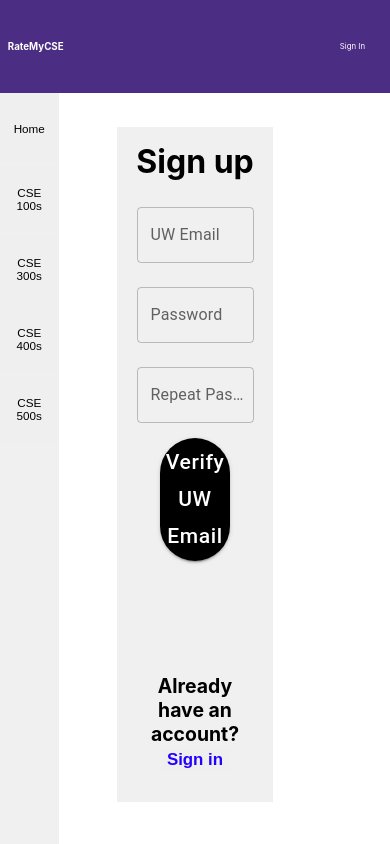
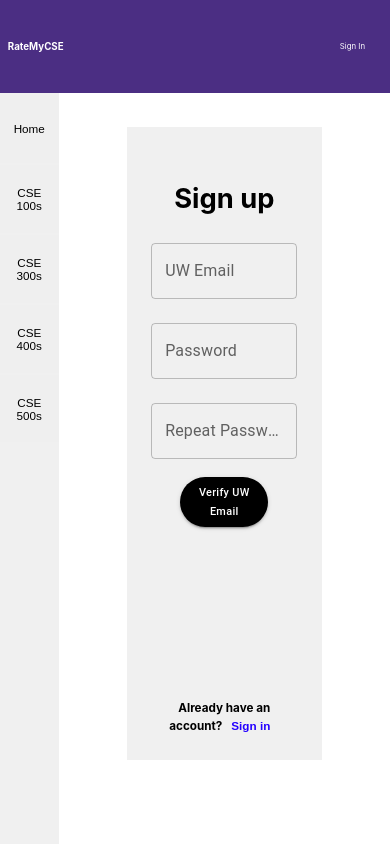
Before and after one commit to twang7310/rate-my-cse, a React (Create React App) app in the folder app/: page /signup in a window 390 px wide. Built offline with nearby package versions, Linux system fonts and the light colour scheme.

Commit message:
CSS resizing to login/signup

```diff
--- a/app/src/CoursePages/CoursePage.tsx
+++ b/app/src/CoursePages/CoursePage.tsx
@@ -34,7 +34,7 @@ export const CoursePage: React.FC = () => {
         <div className="coursepage">
             <div className="top-box">
                 <CourseInfo classNum={ classNum! }
-                courseName={ course.length > 0 ? course[0].name : '...' }
+                courseName={ course.length > 0 ? course[0].name : '' }
                 desc={ course.length > 0 ? course[0].description : '' }
                 loaded={course.length > 0}/>
                 <div className="right-flexbox">
--- a/app/src/Login/Login.css
+++ b/app/src/Login/Login.css
@@ -1,50 +1,54 @@
-.loginpage {
+.loginpage, .signuppage {
   background-color: #f0f0f0;
   position: absolute;
   top: 15%;
-  left: 30%;
-  right: 30%;
+  left: 37.5%;
+  right: 22.5%;
   min-height: 80vh;
-  min-width: fit-content;
   text-align: center;
   display: flex;
   flex-direction: column;
   align-items: center;
 }
 
+@media (max-width: 800px) {
+  .loginpage, .signuppage {
+    background-color: #f0f0f0;
+    position: absolute;
+    top: 15%;
+    left: 32.5%;
+    right: 17.5%;
+    min-height: 75vh;
+    text-align: center;
+    display: flex;
+    flex-direction: column;
+    align-items: center;
+  }
+}
+
 .loginpage h1, .signuppage h1 {
-  margin-top: 10%;
+  font-weight: 700;
+  font-size: clamp(1px, 34px, 7vw);
+  margin-top: 6.6vh;
   margin-bottom: 6%;
   user-select: none;
 }
 
-.signup {
-  font-size: 2.3vh;
+.signup, .signin {
+  font-size: clamp(1px, 16px, 3vw);
   user-select: none;
 }
 
 #forgot-psw, #sign-up-button, #sign-in-button {
   color: #2400ff;
-  font-size: 2vh;
+  background-color: inherit;
+  font-size: clamp(1px, 16px, 3vw);
   font-weight: 700;
   margin: 2%;
   border: none;
   cursor: pointer;
 }
 
-.signuppage {
-  background-color: #f0f0f0;
-  position: absolute;
-  top: 15%;
-  left: 30%;
-  right: 30%;
-  height: 80vh;
-  text-align: center;
-  display: flex;
-  flex-direction: column;
-  align-items: center;
-}
-
 .loading-comps {
   margin-top: 1vw;
 }
--- a/app/src/Login/LoginPage.tsx
+++ b/app/src/Login/LoginPage.tsx
@@ -148,7 +148,7 @@ export const LoginPage: React.FC = () => {
                     width: '45%',
                     bgcolor: 'black',
                     textTransform: 'none',
-                    fontSize: '2.5vh'
+                    fontSize: 'clamp(1px, 20px, 2.8vw)'
                 }}
             >
                 Continue
--- a/app/src/Login/SignupPage.tsx
+++ b/app/src/Login/SignupPage.tsx
@@ -204,8 +204,8 @@ export const SignupPage: React.FC = () => {
                     width: '45%',
                     bgcolor: 'black',
                     textTransform: 'none',
-                    fontSize: '2.5vh',
-                    marginTop: '5%'
+                    fontSize: 'clamp(1px, 20px, 2.8vw)',
+                    marginTop: '5%',
                 }}
             >
                 Verify UW Email
@@ -229,7 +229,7 @@ export const SignupPage: React.FC = () => {
                     fontWeight: 700,
                 }}
             >
-                <p>Already have an account?
+                <p className='signin'>Already have an account?
                     <button
                         id='sign-in-button'
                         onClick={() => handleSignin()}
```
